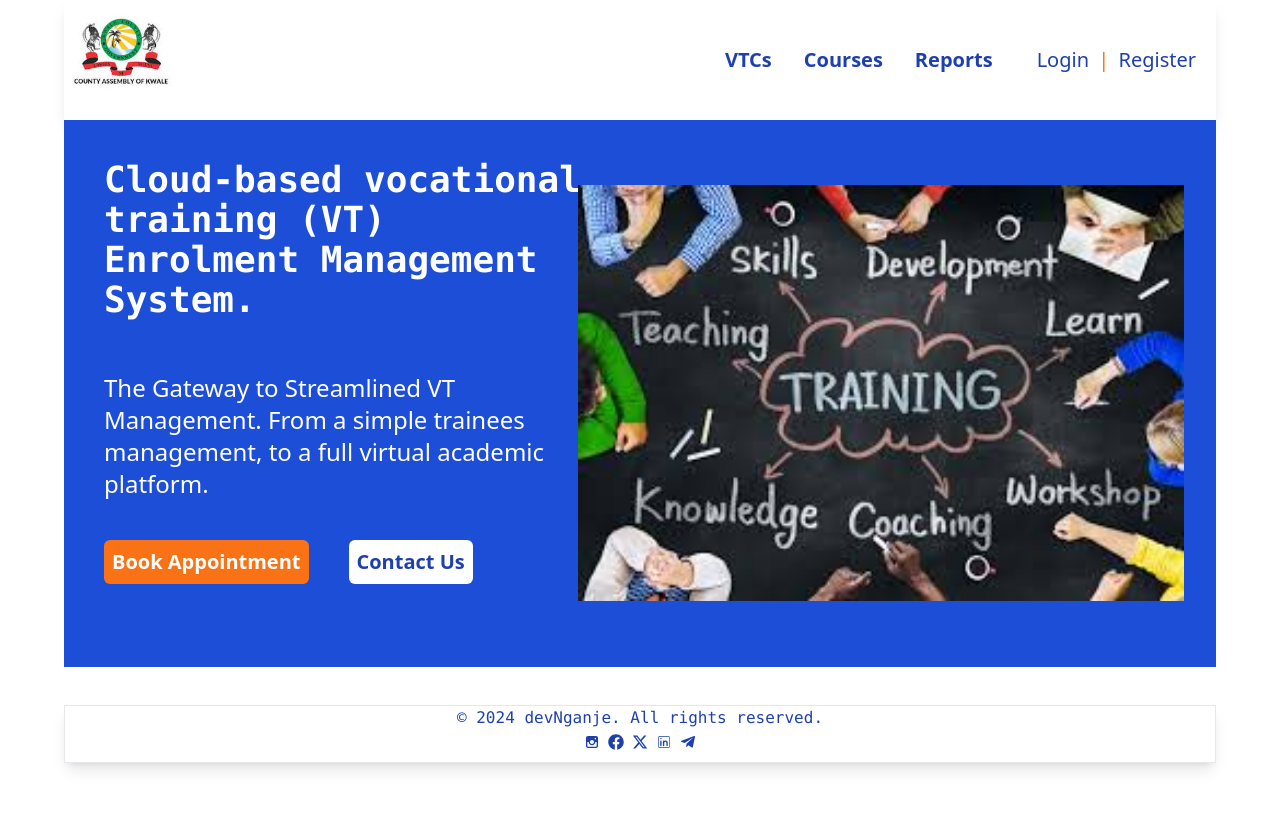
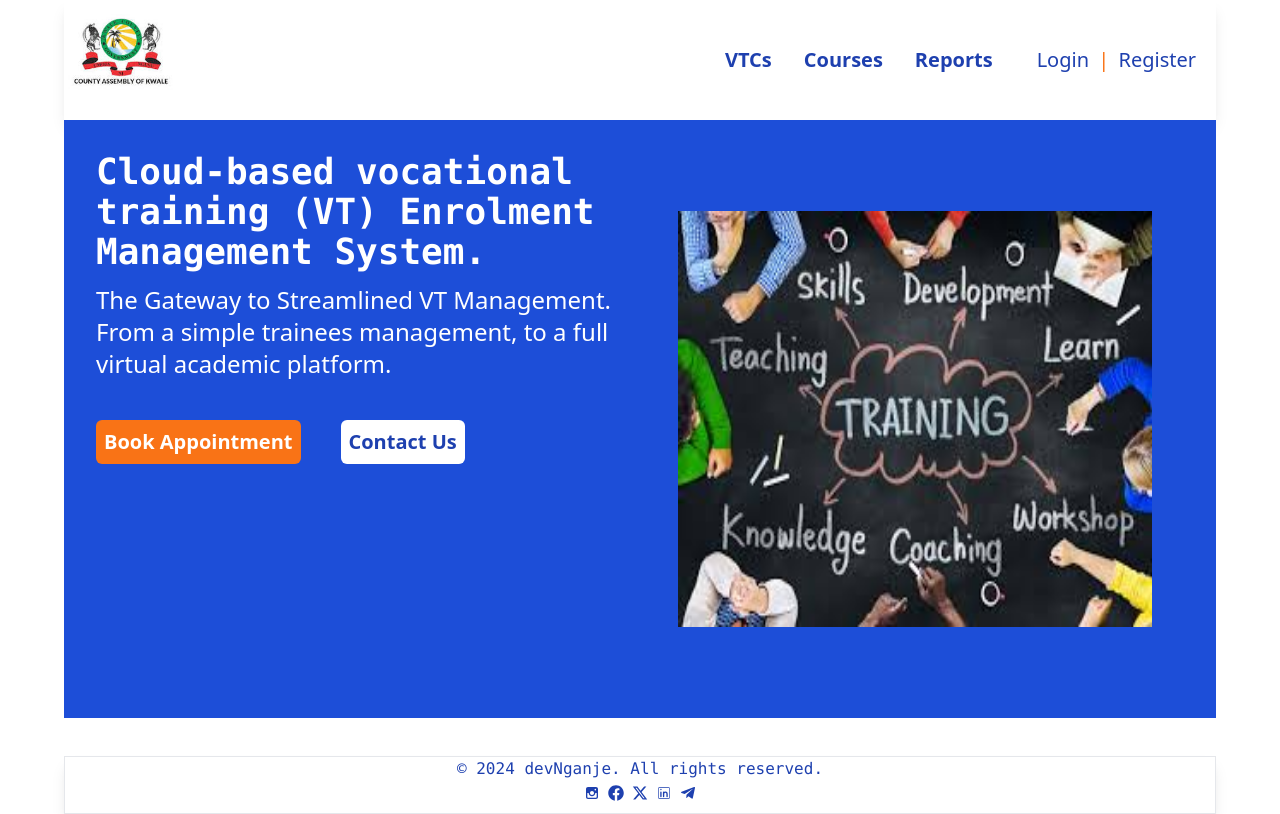
Before and after one commit to asnganje/vtcs-kwale, a React (Vite) app: page / in a window 1280 px wide. Built offline with nearby package versions, Linux system fonts and the light colour scheme.

Commit message:
modify dashboard styling

```diff
--- a/src/components/dashboard.jsx
+++ b/src/components/dashboard.jsx
@@ -9,24 +9,24 @@ const Dashboard = () => {
         <main className="relative h-[100%] mx-[5%]">
             <Header />
             {loggedIn && <p className="text-green-500 text-2xl mx-[40%] font-mono">Success...</p>}
-            <div className="flex flex-col lg:flex-row justify-between h-full bg-blue-700">
-                <div className="flex flex-col w-[50%]">
-                    <h2 className="text-white w-[100%] text-4xl font-bold font-mono m-10">
+            <div className="flex flex-col lg:flex-row gap-3 justify-between h-full bg-blue-700 p-8">
+                <div className="flex flex-col w-[100%]">
+                    <h2 className="text-white w-[100%] text-4xl font-bold font-mono">
                     Cloud-based vocational training (VT) Enrolment Management
                     System.
                     </h2>
-                    <p className="text-white text-2xl w-[100% ml-10 mt-3">
+                    <p className="text-white text-2xl w-[100%] mt-3">
                     The Gateway to Streamlined
                     VT Management.
                     From a simple trainees management,
                     to a full virtual academic platform.
                     </p>
-                    <div className="flex m-10 gap-10 w-[100%">
-                        <button className="text-white bg-orange-500 p-2 rounded-md text-xl font-bold">Book Appointment</button>
-                        <button className="text-blue-800 bg-white rounded-md text-xl font-bold p-2">Contact Us</button>
+                    <div className="flex gap-10 mt-10 w-[100%]">
+                        <button className="text-white  bg-orange-500 p-2 rounded-md text-xl font-bold">Book Appointment</button>
+                        <button className="text-blue-800  bg-white rounded-md text-xl font-bold p-2">Contact Us</button>
                     </div>
                 </div>
-                <div>
+                <div className="w-[100%]">
                     <img className="w-[100vh] rounded-lg p-8 h-[60vh] my-[5%]" src={mainImg} alt="students at vocational training" />
                 </div>
             </div>
```
